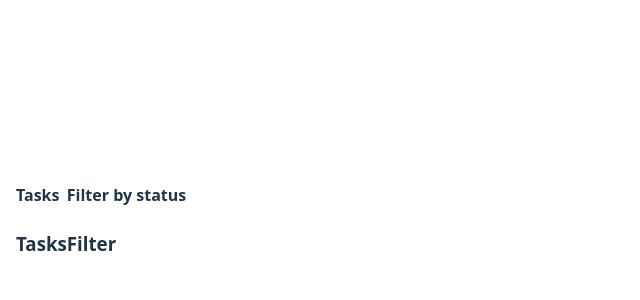
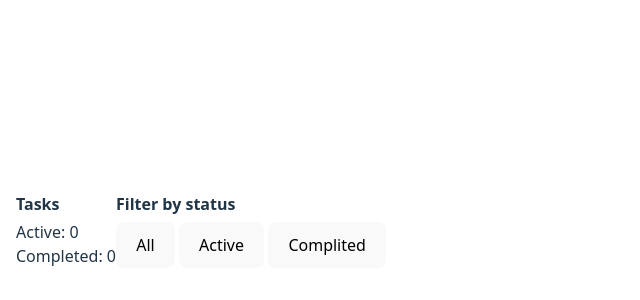
Before and after one commit to kostyaslob/ReTasks, a React (Vite) app: page / in a window 1280 px wide. Shown: the part 170-470 px from the top of the page, without its empty margins (0-640 px from the left). Built offline with nearby package versions, Linux system fonts and the light colour scheme.

Commit message:
feat: add StatusFilter and TaskCounter

```diff
--- a/src/components/StatusFilter/StatusFilter.module.css
+++ b/src/components/StatusFilter/StatusFilter.module.css
@@ -0,0 +1,4 @@
+.wrapper {
+    display: flex;
+    gap: 4px;
+}
--- a/src/components/StatusFilter/StatusFilter.tsx
+++ b/src/components/StatusFilter/StatusFilter.tsx
@@ -2,6 +2,10 @@ import css from "./StatusFilter.module.css";
 
 export default function StatusFilter() {
     return (
-        <h3>Filter</h3>
-    )
+      <div className={css.wrapper}>
+        <button>All</button>
+        <button>Active</button>
+        <button>Complited</button>
+      </div>
+    );
 }
--- a/src/components/TaskCounter/TaskCounter.module.css
+++ b/src/components/TaskCounter/TaskCounter.module.css
@@ -0,0 +1,3 @@
+.text {
+    margin: 0;
+}
--- a/src/components/TaskCounter/TaskCounter.tsx
+++ b/src/components/TaskCounter/TaskCounter.tsx
@@ -1,5 +1,10 @@
 import css from "./TaskCounter.module.css";
 
 export default function TaskCounter() {
-  return <h3>Tasks</h3>;
+    return (
+      <div>
+        <p className={css.text}>Active: 0</p>
+        <p className={css.text}>Completed: 0</p>
+      </div>
+    );
 }
```
